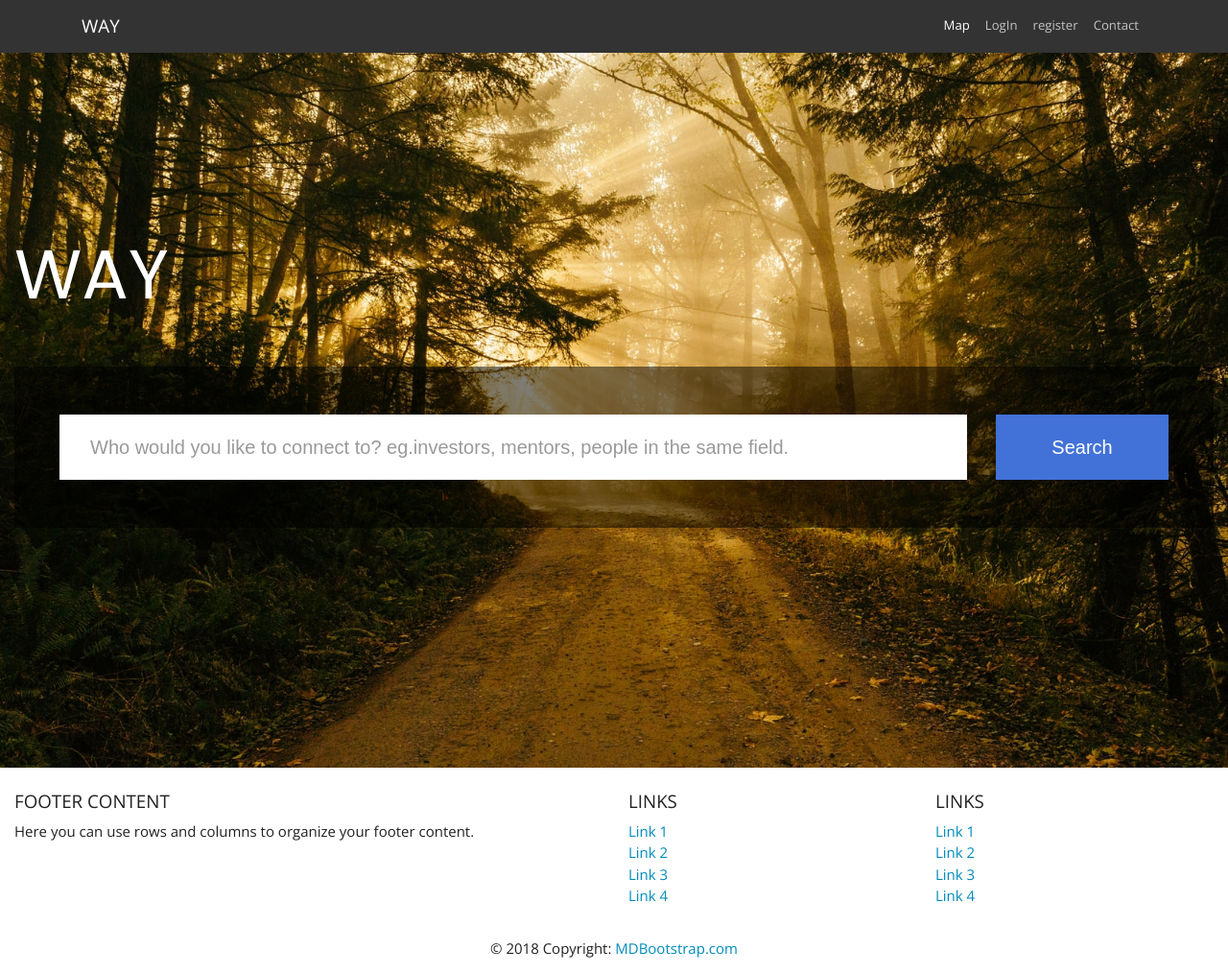
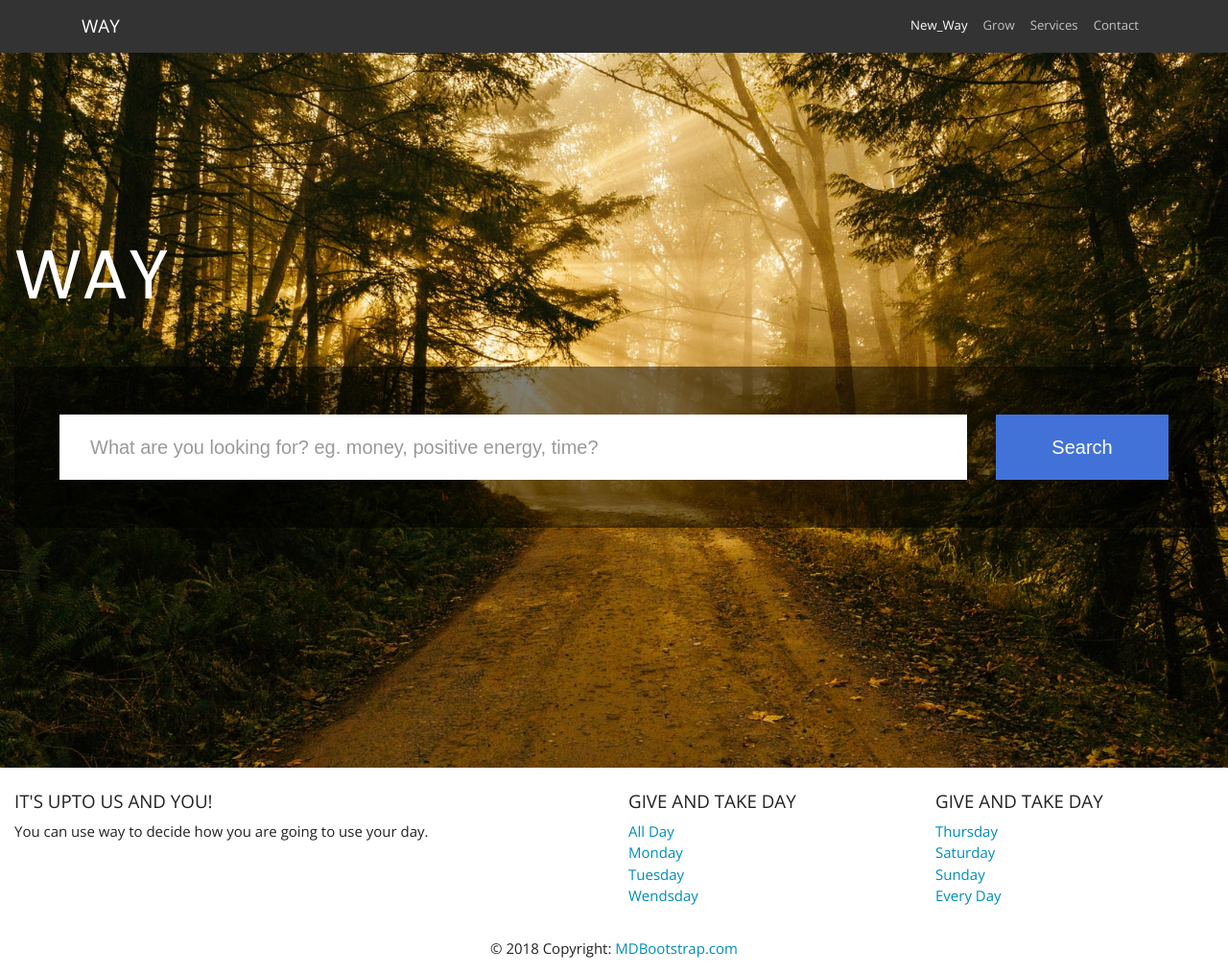
Before and after one commit to Rediet8abere/WAY, a Flask app: page /availability in a window 1280 px wide. Shown: the whole page at 96% size. Run offline with Flask 2, Linux system fonts and the light colour scheme; some libraries are stand-ins or nearby versions.

Commit message:
adding Procfile

```diff
--- a/templates/availability.html
+++ b/templates/availability.html
@@ -11,6 +11,33 @@
         <link href="main.css" rel="stylesheet" />
       </head>
       <body>
+          <!-- Navigation -->
+          <nav class="navbar navbar-expand-lg navbar-dark bg-dark fixed-top">
+            <div class="container">
+              <a class="navbar-brand" href="/">WAY</a>
+              <button class="navbar-toggler" type="button" data-toggle="collapse" data-target="#navbarResponsive" aria-controls="navbarResponsive" aria-expanded="false" aria-label="Toggle navigation">
+                    <span class="navbar-toggler-icon"></span>
+                  </button>
+              <div class="collapse navbar-collapse" id="navbarResponsive">
+                <ul class="navbar-nav ml-auto">
+                  <li class="nav-item active">
+                    <a class="nav-link" href="/new/way">New_Way
+                          <span class="sr-only">(current)</span>
+                        </a>
+                  </li>
+                  <li class="nav-item">
+                    <a class="nav-link" href="/availability">Grow</a>
+                  </li>
+                  <li class="nav-item">
+                    <a class="nav-link" href="/Services">Services</a>
+                  </li>
+                  <li class="nav-item">
+                    <a class="nav-link" href="/Contact">Contact</a>
+                  </li>
+                </ul>
+              </div>
+            </div>
+          </nav>
       <!-- search engine -->
         <div class="s01">
             <!-- <form action='/gifs'>
@@ -33,7 +60,7 @@
             </fieldset>
             <div class="inner-form">
               <div class="input-field first-wrap">
-                <input id="search" type="search" name="q" placeholder="Who would you like to connect to? eg.investors, mentors, people in the same field." />
+                <input id="search" type="search" name="q" placeholder="What are you looking for? eg. money, positive energy, time?" />
               </div>
               <!-- <div class="input-field second-wrap">
                 <input id="location" type="text" placeholder="location" />
--- a/templates/base.html
+++ b/templates/base.html
@@ -51,27 +51,27 @@
                 <!-- Grid column -->
                 <div class="col-md-6 mt-md-0 mt-3">
                   <!-- Content -->
-                  <h5 class="text-uppercase">Footer Content</h5>
-                  <p>Here you can use rows and columns to organize your footer content.</p>
+                  <h5 class="text-uppercase">It's upto us and you!</h5>
+                  <p>You can use way to decide how you are going to use your day.</p>
                 </div>
                 <!-- Grid column -->
                 <hr class="clearfix w-100 d-md-none pb-3">
                 <!-- Grid column -->
                 <div class="col-md-3 mb-md-0 mb-3">
                   <!-- Links -->
-                  <h5 class="text-uppercase">Links</h5>
+                  <h5 class="text-uppercase">Give and Take day</h5>
                   <ul class="list-unstyled">
                     <li>
-                      <a href="#!">Link 1</a>
+                      <a href="#!">All Day</a>
                     </li>
                     <li>
-                      <a href="#!">Link 2</a>
+                      <a href="#!">Monday</a>
                     </li>
                     <li>
-                      <a href="#!">Link 3</a>
+                      <a href="#!">Tuesday</a>
                     </li>
                     <li>
-                      <a href="#!">Link 4</a>
+                      <a href="#!">Wendsday</a>
                     </li>
                   </ul>
                 </div>
@@ -79,19 +79,19 @@
                 <!-- Grid column -->
                 <div class="col-md-3 mb-md-0 mb-3">
                   <!-- Links -->
-                  <h5 class="text-uppercase">Links</h5>
+                  <h5 class="text-uppercase">Give and Take day</h5>
                   <ul class="list-unstyled">
                     <li>
-                      <a href="#!">Link 1</a>
+                      <a href="#!">Thursday</a>
                     </li>
                     <li>
-                      <a href="#!">Link 2</a>
+                      <a href="#!">Saturday</a>
                     </li>
                     <li>
-                      <a href="#!">Link 3</a>
+                      <a href="#!">Sunday</a>
                     </li>
                     <li>
-                      <a href="#!">Link 4</a>
+                      <a href="#!">Every Day</a>
                     </li>
                   </ul>
                 </div>
```
Also changed, not shown: requirements.txt (+100 -1 lines), templates/find.html (+8 -8 lines), templates/index.html (+5 -5 lines), templates/new_way.html (+27 -0 lines), templates/services.html (+27 -0 lines), 1 other file.
